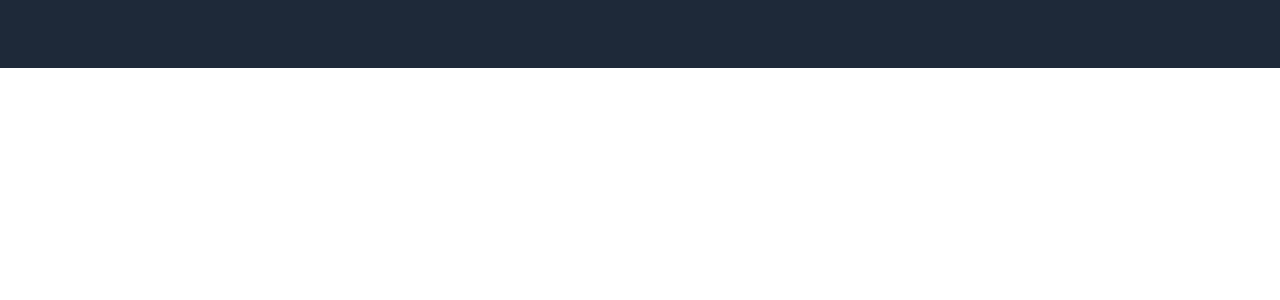
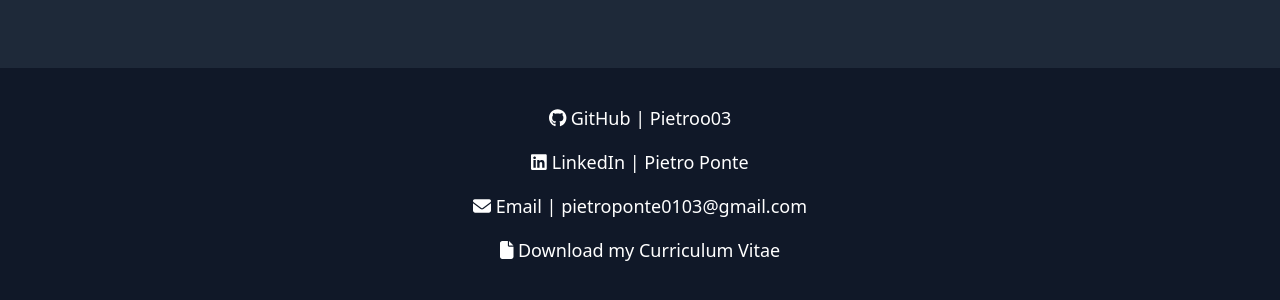
Before and after one commit to Pietroo03/MyPortfolio, a React (Vite) app: page / in a window 1280 px wide. Shown: the part 820-1120 px from the top of the page. Before the commit the page ends 888 px from the top, so only its background shows below. Built offline with nearby package versions, Linux system fonts and the light colour scheme.

Commit message:
add style to header add component footer

```diff
--- a/package.json
+++ b/package.json
@@ -9,6 +9,11 @@
     "preview": "vite preview"
   },
   "dependencies": {
+    "@fortawesome/fontawesome-svg-core": "^6.7.2",
+    "@fortawesome/free-brands-svg-icons": "^6.7.2",
+    "@fortawesome/free-regular-svg-icons": "^6.7.2",
+    "@fortawesome/free-solid-svg-icons": "^6.7.2",
+    "@fortawesome/react-fontawesome": "^0.2.2",
     "@tailwindcss/vite": "^4.0.3",
     "react": "^18.3.1",
     "react-dom": "^18.3.1",
--- a/src/App.jsx
+++ b/src/App.jsx
@@ -16,9 +16,10 @@ function App() {
         <About />
         <Skills />
         <Projects />
-        <Footer />
 
       </main>
+
+      <Footer />
 
     </>
   )
--- a/src/Components/Footer.jsx
+++ b/src/Components/Footer.jsx
@@ -1,7 +1,34 @@
+import { FontAwesomeIcon } from '@fortawesome/react-fontawesome'
+import { faGithub, faLinkedin } from '@fortawesome/free-brands-svg-icons'
+import { faEnvelope, faFile } from '@fortawesome/free-solid-svg-icons'
+
 export default function Footer() {
 
     return (
-        <div>Footer</div>
+        <>
+
+            <footer id="contacts" className="py-7 px-4 text-lg bg-gray-900 text-white">
+                <div className="flex flex-col items-center">
+                    <a href="https://github.com/Pietroo03" className='my-2 group hover:text-cyan-500 transition duration-200 ease-in-out'>
+                        <FontAwesomeIcon icon={faGithub} />
+                        <span className="bg-left-bottom bg-gradient-to-r from-cyan-500 to-cyan-500 bg-[length:0%_2px] bg-no-repeat group-hover:bg-[length:100%_2px] transition-all duration-500 ease-out"> GitHub | Pietroo03</span>
+                    </a>
+                    <a href="https://www.linkedin.com/in/pietro-ponte-333829348/" className='my-2 group hover:text-cyan-500 transition duration-200 ease-in-out'>
+                        <FontAwesomeIcon icon={faLinkedin} />
+                        <span className="bg-left-bottom bg-gradient-to-r from-cyan-500 to-cyan-500 bg-[length:0%_2px] bg-no-repeat group-hover:bg-[length:100%_2px] transition-all duration-500 ease-out"> LinkedIn | Pietro Ponte</span>
+                    </a>
+                    <a href='mailto:pietroponte0103@gmail.com' className='my-2 group hover:text-cyan-500 transition duration-200 ease-in-out'>
+                        <FontAwesomeIcon icon={faEnvelope} />
+                        <span className="bg-left-bottom bg-gradient-to-r from-cyan-500 to-cyan-500 bg-[length:0%_2px] bg-no-repeat group-hover:bg-[length:100%_2px] transition-all duration-500 ease-out"> Email | pietroponte0103@gmail.com</span>
+                    </a>
+                    <a href="/CV-Pietro-Ponte.pdf" download='CV-Pietro-Ponte' className='my-2 group hover:text-cyan-500 transition duration-200 ease-in-out'>
+                        <FontAwesomeIcon icon={faFile} />
+                        <span className="bg-left-bottom bg-gradient-to-r from-cyan-500 to-cyan-500 bg-[length:0%_2px] bg-no-repeat group-hover:bg-[length:100%_2px] transition-all duration-500 ease-out"> Download my Curriculum Vitae</span>
+                    </a>
+                </div>
+            </footer>
+
+        </>
 
     )
 }
--- a/src/Components/Header.jsx
+++ b/src/Components/Header.jsx
@@ -5,8 +5,8 @@ export default function Header() {
 
             <header className="flex justify-between items-center py-7 px-4 text-lg bg-gray-900 text-white sticky top-0 right-0 left-0">
 
-                <div className="text-2xl ml-6">
-                    <a href="/">Pietro Ponte</a>
+                <div className="text-2xl ml-6 group hover:text-cyan-500 transition duration-200 ease-in-out">
+                    <a href="/" className="bg-left-bottom bg-gradient-to-r from-cyan-500 to-cyan-500 bg-[length:0%_2px] bg-no-repeat group-hover:bg-[length:100%_2px] transition-all duration-500 ease-out">Pietro Ponte</a>
                 </div>
 
                 <nav className="justify-between ">
@@ -19,7 +19,7 @@ export default function Header() {
                     <a href="#" className="ml-8 group  hover:text-cyan-500 transition duration-200 ease-in-out">
                         <span className="bg-left-bottom bg-gradient-to-r from-cyan-500 to-cyan-500 bg-[length:0%_2px] bg-no-repeat group-hover:bg-[length:100%_2px] transition-all duration-500 ease-out">Projects</span>
                     </a>
-                    <a href="#" className="ml-8 mr-6 group  hover:text-cyan-500 transition duration-200 ease-in-out">
+                    <a href="#contacts" className="ml-8 mr-6 group  hover:text-cyan-500 transition duration-200 ease-in-out">
                         <span className="bg-left-bottom bg-gradient-to-r from-cyan-500 to-cyan-500 bg-[length:0%_2px] bg-no-repeat group-hover:bg-[length:100%_2px] transition-all duration-500 ease-out">Contacts</span>
                     </a>
                 </nav>
```
Also changed, not shown: 2 other files (tests, documents, lock files or other folders).
